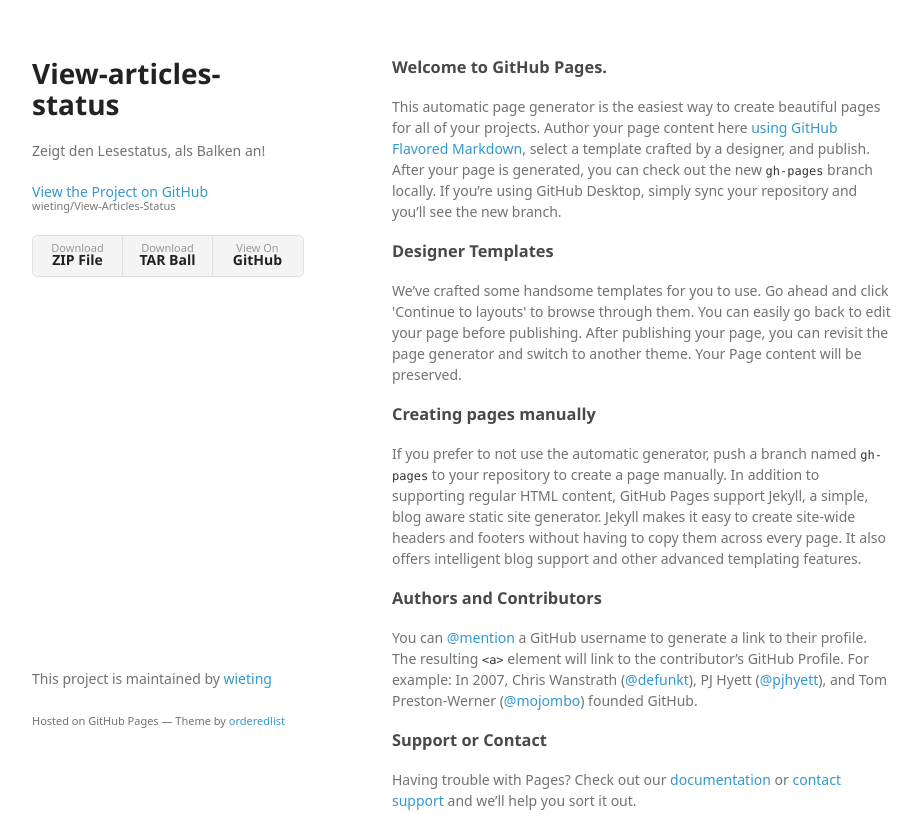
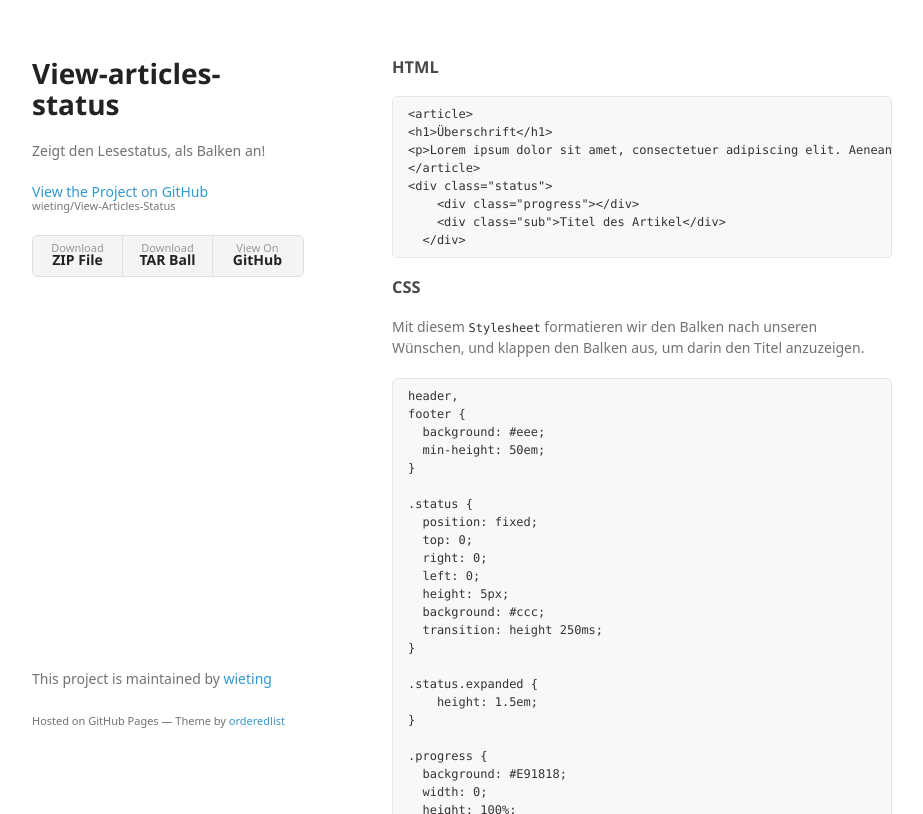
Before and after one commit to wieting/View-Articles-Status, a plain HTML site: page index.html in a window 1280 px wide. Shown: the top 814 px of the page, without its empty margins (178-1101 px from the left). Drawn offline with Linux system fonts and the light colour scheme; a web font is replaced by a local one.

```diff
--- a/index.html
+++ b/index.html
@@ -29,29 +29,122 @@
       </header>
       <section>
         <h3>
-<a id="welcome-to-github-pages" class="anchor" href="#welcome-to-github-pages" aria-hidden="true"><span aria-hidden="true" class="octicon octicon-link"></span></a>Welcome to GitHub Pages.</h3>
+<a id="html" class="anchor" href="#html" aria-hidden="true"><span aria-hidden="true" class="octicon octicon-link"></span></a>HTML</h3>
 
-<p>This automatic page generator is the easiest way to create beautiful pages for all of your projects. Author your page content here <a href="https://guides.github.com/features/mastering-markdown/">using GitHub Flavored Markdown</a>, select a template crafted by a designer, and publish. After your page is generated, you can check out the new <code>gh-pages</code> branch locally. If you’re using GitHub Desktop, simply sync your repository and you’ll see the new branch.</p>
+<pre><code>&lt;article&gt;
+&lt;h1&gt;Überschrift&lt;/h1&gt;
+&lt;p&gt;Lorem ipsum dolor sit amet, consectetuer adipiscing elit. Aenean commodo ligula eget dolor. Aenean massa. Cum sociis natoque penatibus et magnis dis parturient montes, nascetur ridiculus mus. Donec quam felis, ultricies nec, pellentesque eu, pretium quis, sem.&lt;/p&gt;
+&lt;/article&gt;
+&lt;div class="status"&gt;
+    &lt;div class="progress"&gt;&lt;/div&gt;
+    &lt;div class="sub"&gt;Titel des Artikel&lt;/div&gt;
+  &lt;/div&gt;
+</code></pre>
 
 <h3>
-<a id="designer-templates" class="anchor" href="#designer-templates" aria-hidden="true"><span aria-hidden="true" class="octicon octicon-link"></span></a>Designer Templates</h3>
+<a id="css" class="anchor" href="#css" aria-hidden="true"><span aria-hidden="true" class="octicon octicon-link"></span></a>CSS</h3>
 
-<p>We’ve crafted some handsome templates for you to use. Go ahead and click 'Continue to layouts' to browse through them. You can easily go back to edit your page before publishing. After publishing your page, you can revisit the page generator and switch to another theme. Your Page content will be preserved.</p>
+<p>Mit diesem <code>Stylesheet</code> formatieren wir den Balken nach unseren Wünschen, und klappen den Balken aus, um darin den Titel anzuzeigen.</p>
+
+<pre><code>header,
+footer {
+  background: #eee;
+  min-height: 50em;
+}
+
+.status {
+  position: fixed;
+  top: 0;
+  right: 0;
+  left: 0;
+  height: 5px;
+  background: #ccc;
+  transition: height 250ms;
+}
+
+.status.expanded {
+    height: 1.5em;
+}
+
+.progress {
+  background: #E91818;
+  width: 0;
+  height: 100%;
+  transition: width 250ms linear;
+}
+
+.sub {
+  position: absolute;
+  top: 0;
+  left: 0;
+  line-height: 1.5em;
+  color: white;
+  padding-left: 20px;
+  display: inline;
+  opacity: 0;
+  transition: opacity 250ms;
+}
+
+.status.expanded .sub {
+    opacity: 1;
+}
+</code></pre>
 
 <h3>
-<a id="creating-pages-manually" class="anchor" href="#creating-pages-manually" aria-hidden="true"><span aria-hidden="true" class="octicon octicon-link"></span></a>Creating pages manually</h3>
+<a id="javascript" class="anchor" href="#javascript" aria-hidden="true"><span aria-hidden="true" class="octicon octicon-link"></span></a>JavaScript</h3>
 
-<p>If you prefer to not use the automatic generator, push a branch named <code>gh-pages</code> to your repository to create a page manually. In addition to supporting regular HTML content, GitHub Pages support Jekyll, a simple, blog aware static site generator. Jekyll makes it easy to create site-wide headers and footers without having to copy them across every page. It also offers intelligent blog support and other advanced templating features.</p>
+<p>Mit diesem JavaScript kommen die Funktionen ins Spiel.</p>
 
-<h3>
-<a id="authors-and-contributors" class="anchor" href="#authors-and-contributors" aria-hidden="true"><span aria-hidden="true" class="octicon octicon-link"></span></a>Authors and Contributors</h3>
+<pre><code>function Progress(article, progress, status) {
+  function throttle(fn, threshold) {
+    threshold = threshold || 250;
+    var last,
+      timeout;
 
-<p>You can <a href="https://help.github.com/articles/basic-writing-and-formatting-syntax/#mentioning-users-and-teams" class="user-mention">@mention</a> a GitHub username to generate a link to their profile. The resulting <code>&lt;a&gt;</code> element will link to the contributor’s GitHub Profile. For example: In 2007, Chris Wanstrath (<a href="https://github.com/defunkt" class="user-mention">@defunkt</a>), PJ Hyett (<a href="https://github.com/pjhyett" class="user-mention">@pjhyett</a>), and Tom Preston-Werner (<a href="https://github.com/mojombo" class="user-mention">@mojombo</a>) founded GitHub.</p>
+    return function() {
+      var context = this,
+        now = Date.now(),
+        args = arguments;
 
-<h3>
-<a id="support-or-contact" class="anchor" href="#support-or-contact" aria-hidden="true"><span aria-hidden="true" class="octicon octicon-link"></span></a>Support or Contact</h3>
+      if (last &amp;&amp; now &lt; last + threshold) {
+        clearTimeout(timeout);
+        timeout = setTimeout(function() {
+          last = now;
+          fn.apply(context, args);
+        }, threshold);
+      } else {
+        last = now;
+        fn.apply(context, args);
+      }
+    };
+  }
 
-<p>Having trouble with Pages? Check out our <a href="https://help.github.com/pages">documentation</a> or <a href="https://github.com/contact">contact support</a> and we’ll help you sort it out.</p>
+  function getPercentageProgress(article) {
+    var scrollPos = document.documentElement.scrollTop || document.body.scrollTop,
+      boundary = scrollPos + document.documentElement.clientHeight - article.offsetTop,
+      readProgress = Math.min(Math.max(boundary, 0), article.offsetHeight),
+      percentage = 100 / article.offsetHeight * readProgress;
+    return Math.round(percentage);
+  }
+
+  function updateReadProgress() {
+    var percentage = getPercentageProgress(article);
+    progress.style.width = percentage + '%';
+
+    if (percentage &gt; 50) {
+      status.classList.add('expanded');
+    } else {
+      status.classList.remove('expanded');
+    }
+  }
+
+  updateReadProgress();
+  window.addEventListener('scroll', throttle(updateReadProgress));
+}
+
+new Progress(document.querySelector('article'), document.querySelector
+('.progress'), document.querySelector('.status'));
+</code></pre>
       </section>
       <footer>
         <p>This project is maintained by <a href="https://github.com/wieting">wieting</a></p>
```
Also changed, not shown: params.json (+1 -1 lines).
